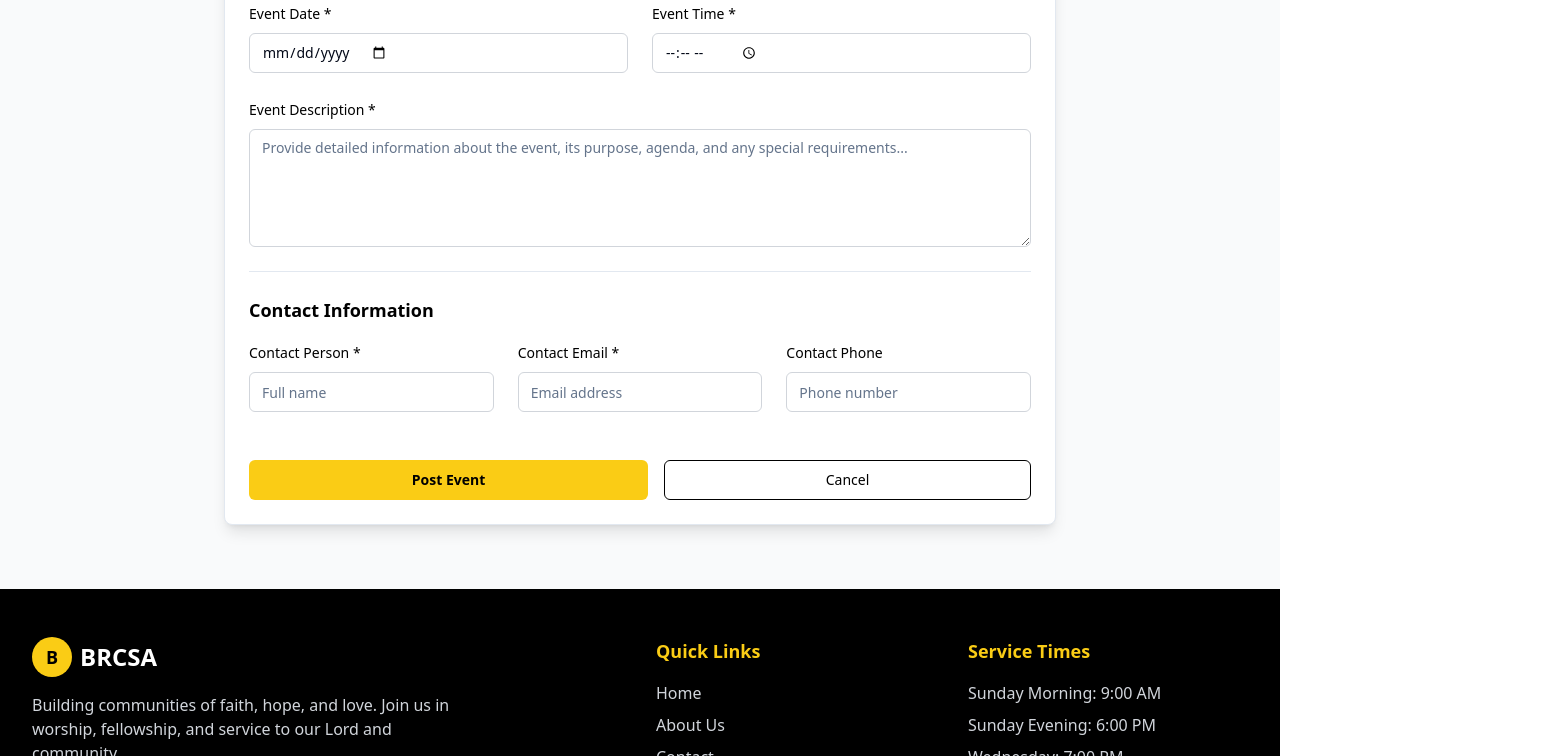
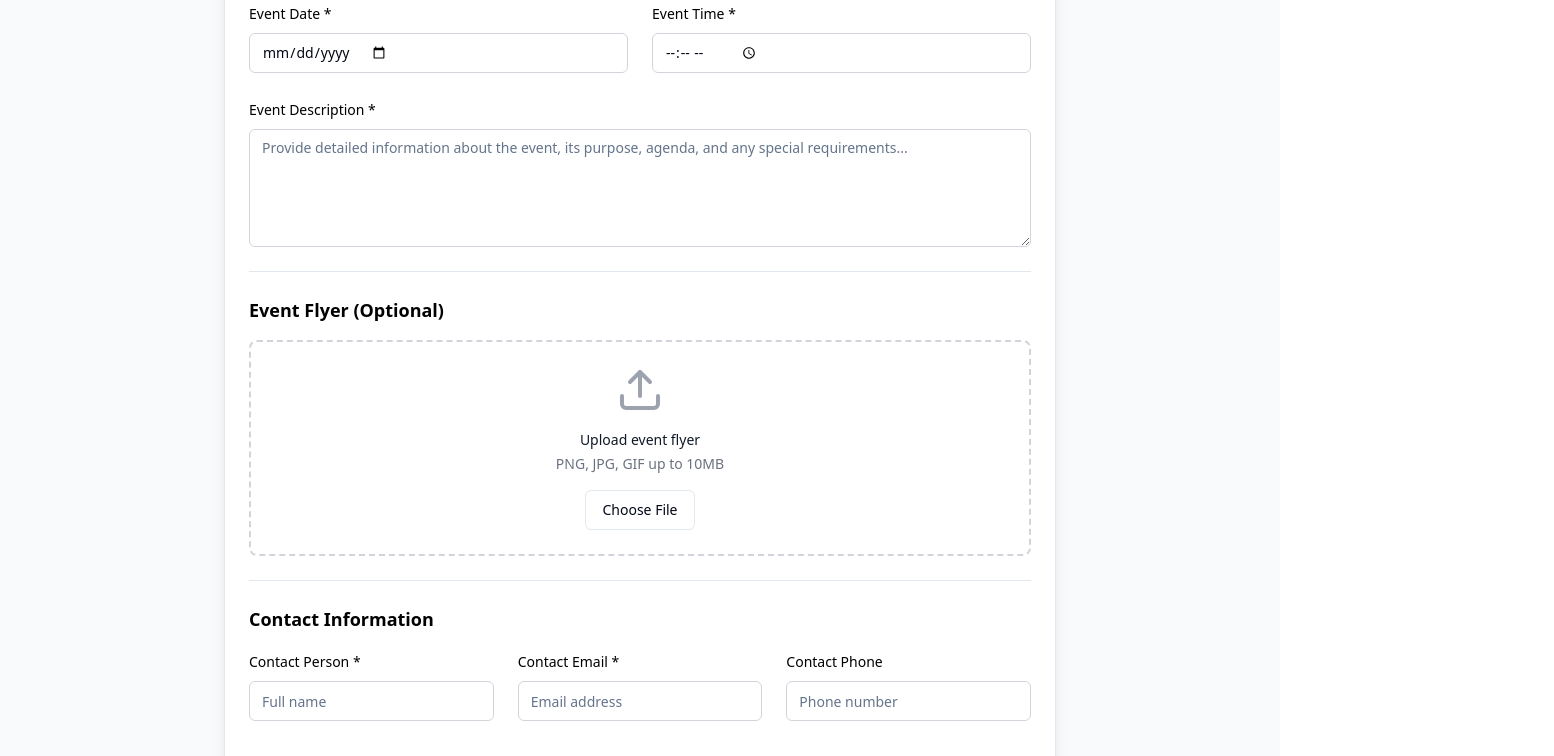
Before and after one commit to Bilabong21/gold-black-white-events, a React (Vite) app: page /groups/1/post in a window 1280 px wide. Shown: the part 557-1313 px from the top of the page, 1554 px wide, since content can reach past the window. Built offline with nearby package versions, Linux system fonts and the light colour scheme; sample sign-in values are in the browser's storage.

Commit message:
Add event flyer upload
Allow users to upload flyers when posting events.

```diff
--- a/src/pages/GroupDetail.tsx
+++ b/src/pages/GroupDetail.tsx
@@ -1,4 +1,3 @@
-
 import { useState, useEffect } from "react";
 import { useParams, useNavigate, Link } from "react-router-dom";
 import { Card, CardContent, CardDescription, CardHeader, CardTitle } from "@/components/ui/card";
@@ -8,7 +7,7 @@ import { Calendar, MapPin, Clock, Users, ArrowLeft, Plus } from "lucide-react";
 import Header from "@/components/Header";
 import Footer from "@/components/Footer";
 
-// Mock data for group events
+// Mock data for group events with flyers
 const groupEvents = {
   'pec-fs-nc': [
     {
@@ -18,7 +17,8 @@ const groupEvents = {
       time: "10:00 AM",
       location: "Bloemfontein Conference Hall",
       description: "Quarterly planning session for Free State and Northern Cape activities.",
-      status: "upcoming"
+      status: "upcoming",
+      flyer: "https://images.unsplash.com/photo-1524230572899-a752b3835840?w=400&h=600&fit=crop&crop=center"
     },
     {
       id: 2,
@@ -38,7 +38,8 @@ const groupEvents = {
       time: "9:00 AM",
       location: "Pretoria Convention Center",
       description: "Annual summit for young leaders to discuss ministry initiatives.",
-      status: "upcoming"
+      status: "upcoming",
+      flyer: "https://images.unsplash.com/photo-1466442929976-97f336a657be?w=400&h=600&fit=crop&crop=center"
     },
     {
       id: 4,
@@ -201,7 +202,9 @@ const GroupDetail = () => {
                         </CardDescription>
                       </CardHeader>
                       <CardContent>
-                        <div className="grid grid-cols-1 md:grid-cols-3 gap-4">
+                        <div className="grid grid-cols-1 lg:grid-cols-3 gap-4">
+                          {/* Event Details */}
+                          <div className="lg:col-span-2 space-y-3">
                             <div className="flex items-center text-gray-700">
                               <Calendar className="h-4 w-4 mr-2 text-yellow-400" />
                               <span>{new Date(event.date).toLocaleDateString('en-US', {
@@ -219,6 +222,18 @@ const GroupDetail = () => {
                               <MapPin className="h-4 w-4 mr-2 text-yellow-400" />
                               <span>{event.location}</span>
                             </div>
+                          </div>
+
+                          {/* Event Flyer */}
+                          {event.flyer && (
+                            <div className="lg:col-span-1">
+                              <img
+                                src={event.flyer}
+                                alt={`${event.title} flyer`}
+                                className="w-full h-48 object-cover rounded-lg shadow-sm"
+                              />
+                            </div>
+                          )}
                         </div>
                       </CardContent>
                     </Card>
--- a/src/pages/PostEvent.tsx
+++ b/src/pages/PostEvent.tsx
@@ -6,7 +6,7 @@ import { Button } from "@/components/ui/button";
 import { Input } from "@/components/ui/input";
 import { Textarea } from "@/components/ui/textarea";
 import { Label } from "@/components/ui/label";
-import { ArrowLeft } from "lucide-react";
+import { ArrowLeft, Upload, X } from "lucide-react";
 import Header from "@/components/Header";
 import Footer from "@/components/Footer";
 import { toast } from "@/hooks/use-toast";
@@ -15,6 +15,8 @@ const PostEvent = () => {
   const { groupId } = useParams<{ groupId: string }>();
   const navigate = useNavigate();
   const [isAuthenticated, setIsAuthenticated] = useState(false);
+  const [selectedFlyer, setSelectedFlyer] = useState<File | null>(null);
+  const [flyerPreview, setFlyerPreview] = useState<string | null>(null);
   const [formData, setFormData] = useState({
     title: '',
     date: '',
@@ -43,11 +45,40 @@ const PostEvent = () => {
     }));
   };
 
+  const handleFlyerUpload = (e: React.ChangeEvent<HTMLInputElement>) => {
+    const file = e.target.files?.[0];
+    if (file) {
+      if (file.type.startsWith('image/')) {
+        setSelectedFlyer(file);
+        const reader = new FileReader();
+        reader.onload = (e) => {
+          setFlyerPreview(e.target?.result as string);
+        };
+        reader.readAsDataURL(file);
+      } else {
+        toast({
+          title: "Invalid File Type",
+          description: "Please select an image file (JPG, PNG, etc.)",
+          variant: "destructive"
+        });
+      }
+    }
+  };
+
+  const removeFlyer = () => {
+    setSelectedFlyer(null);
+    setFlyerPreview(null);
+    const fileInput = document.getElementById('flyer') as HTMLInputElement;
+    if (fileInput) {
+      fileInput.value = '';
+    }
+  };
+
   const handleSubmit = (e: React.FormEvent) => {
     e.preventDefault();
 
-    // Here you would typically send the form data to your backend
-    console.log('Event posted:', { ...formData, groupId });
+    // Here you would typically send the form data and flyer to your backend
+    console.log('Event posted:', { ...formData, groupId, flyer: selectedFlyer?.name });
 
     toast({
       title: "Event Posted Successfully!",
@@ -173,6 +204,65 @@ const PostEvent = () => {
                   />
                 </div>
 
+                {/* Event Flyer Upload */}
+                <div className="border-t pt-6">
+                  <h3 className="text-lg font-semibold text-black mb-4">Event Flyer (Optional)</h3>
+
+                  {!flyerPreview ? (
+                    <div className="border-2 border-dashed border-gray-300 rounded-lg p-6">
+                      <div className="text-center">
+                        <Upload className="mx-auto h-12 w-12 text-gray-400" />
+                        <div className="mt-4">
+                          <Label htmlFor="flyer" className="cursor-pointer">
+                            <span className="mt-2 block text-sm font-medium text-gray-900">
+                              Upload event flyer
+                            </span>
+                            <span className="mt-1 block text-sm text-gray-500">
+                              PNG, JPG, GIF up to 10MB
+                            </span>
+                          </Label>
+                          <Input
+                            id="flyer"
+                            name="flyer"
+                            type="file"
+                            accept="image/*"
+                            onChange={handleFlyerUpload}
+                            className="sr-only"
+                          />
+                        </div>
+                        <Button
+                          type="button"
+                          variant="outline"
+                          className="mt-4"
+                          onClick={() => document.getElementById('flyer')?.click()}
+                        >
+                          Choose File
+                        </Button>
+                      </div>
+                    </div>
+                  ) : (
+                    <div className="relative">
+                      <img
+                        src={flyerPreview}
+                        alt="Event flyer preview"
+                        className="w-full max-w-md mx-auto rounded-lg shadow-md"
+                      />
+                      <Button
+                        type="button"
+                        variant="destructive"
+                        size="sm"
+                        className="absolute top-2 right-2"
+                        onClick={removeFlyer}
+                      >
+                        <X className="h-4 w-4" />
+                      </Button>
+                      <p className="text-sm text-gray-600 mt-2 text-center">
+                        {selectedFlyer?.name}
+                      </p>
+                    </div>
+                  )}
+                </div>
+
                 {/* Contact Information */}
                 <div className="border-t pt-6">
                   <h3 className="text-lg font-semibold text-black mb-4">Contact Information</h3>
```
Lines whose indentation alone changed are shown as unchanged.
